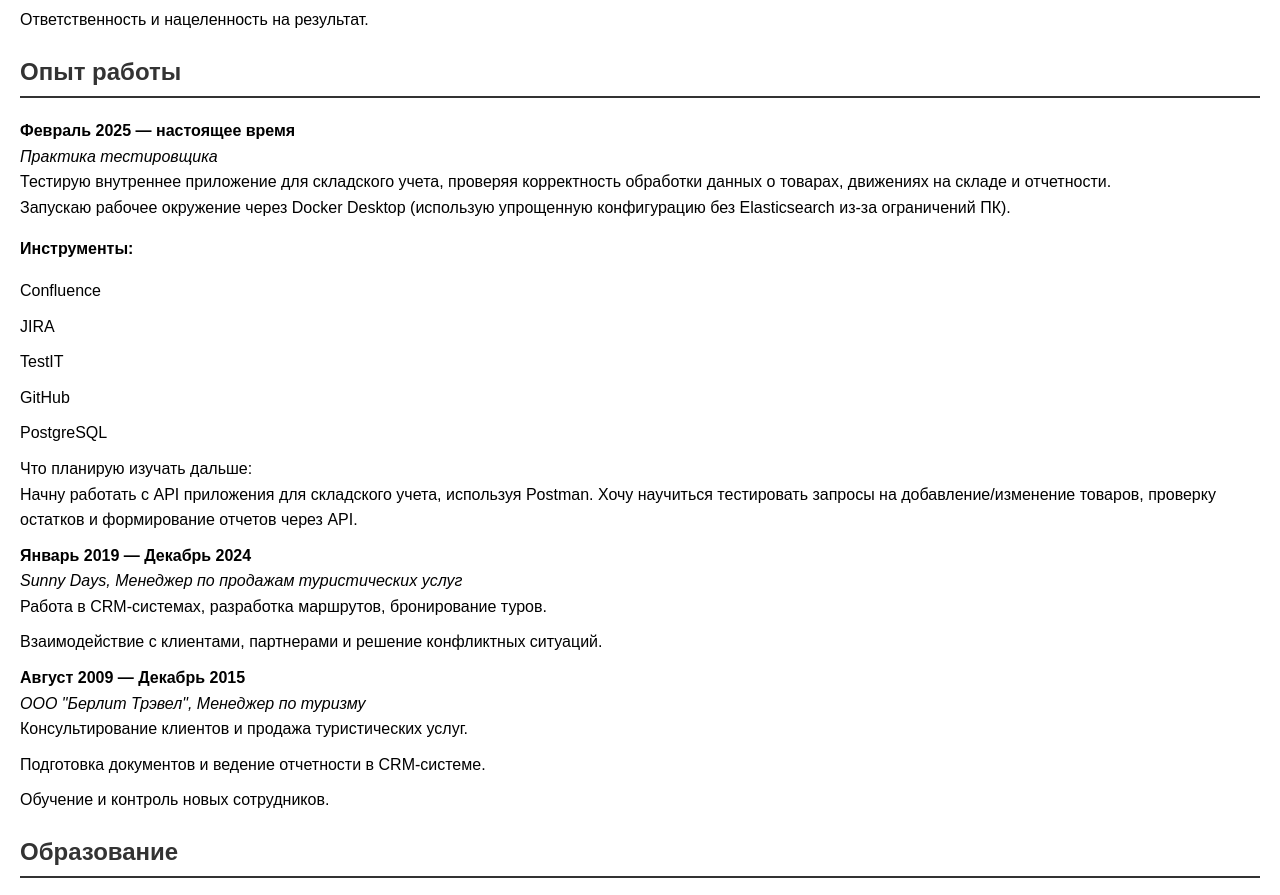
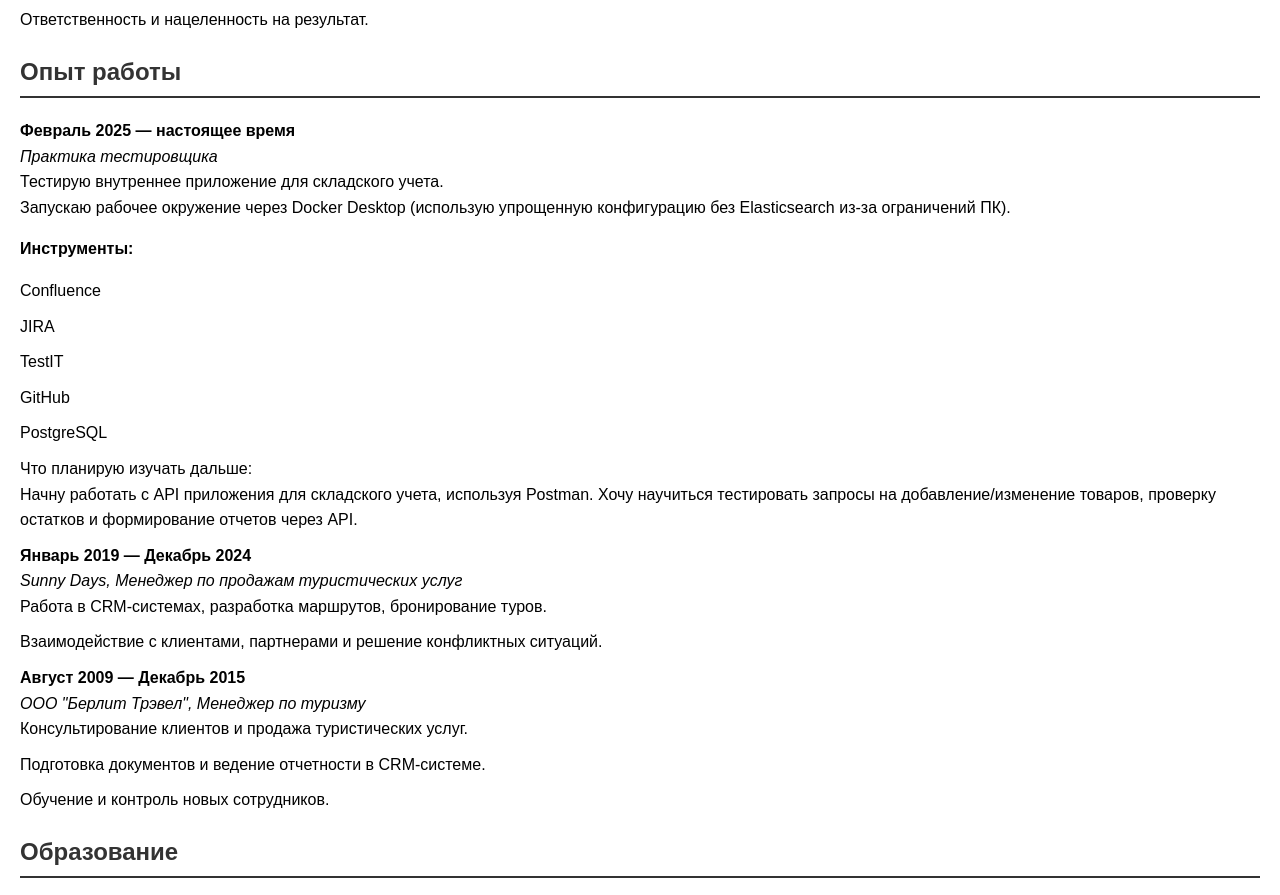
Before and after one commit to O-leto/CV, a plain HTML site: page index.html in a window 1280 px wide. Shown: the part 894-1789 px from the top of the page. Drawn offline with Linux system fonts and the light colour scheme.

Commit message:
Update index.html

```diff
--- a/index.html
+++ b/index.html
@@ -81,7 +81,7 @@
             <li>
                 <strong>Февраль 2025 — настоящее время</strong><br>
                 <em>Практика тестировщика</em><br>
-                Тестирую внутреннее приложение для складского учета, проверяя корректность обработки данных о товарах, движениях на складе и отчетности.<br>
+                Тестирую внутреннее приложение для складского учета.<br>
                 Запускаю рабочее окружение через Docker Desktop (использую упрощенную конфигурацию без Elasticsearch из-за ограничений ПК).<br>
                 <p><strong>Инструменты:</strong></p>
                <ul>
```
